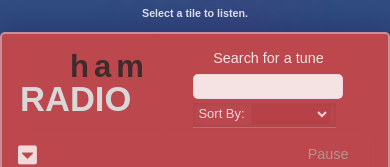
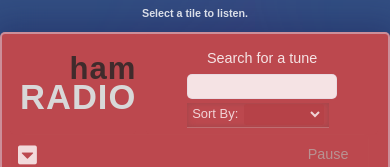
Before and after one commit to Hamilsauce/music-library-app, a Vue app: page / in a window 390 px wide. Shown: the top 167 px of the page. Built offline with nearby package versions, Linux system fonts and the light colour scheme; no server answers.

Commit message:
music app

```diff
--- a/src/App.vue
+++ b/src/App.vue
@@ -6,7 +6,7 @@
 		<div class="app-shell">
 			<div class="shell-head">
 				<div class="header header1">
-					<h1><span class="logo1">ham</span> <span class="logo2">RADIO</span></h1>
+					<h1><div class="logo1">ham</div> <div class="logo2">RADIO</div></h1>
 				</div>
 				<div class="header header2">
 					<label class="header2-label">Search for a tune</label>
@@ -192,20 +192,27 @@
 	h1 {
 		display: flex;
 		flex-direction: column;
-		justify-content: space-around;
+		/* justify-content: space-around; */
 		height: fit-content;
+		margin: auto;
+		line-height: 0.85;
+
+
 	}
 	.logo1 {
 		text-align: right;
-		padding-left: 40px;
+		padding-left: 30px;
 		color: rgba(37, 37, 37, 0.829);
 		font-size: 0.9em;
-		letter-spacing: 15px;
+		letter-spacing: 1px;
+		font-weight: 600;
 	}
 	.logo2 {
-		color: rgb(216, 216, 216);
+		color: rgba(240, 240, 240, 0.945);
 		margin-top: 0px;
-		padding-left: 0px;
+		padding-left:5px;
+		font-weight: 700;
+		letter-spacing: 1px;
 	}
 	@import "https://maxcdn.bootstrapcdn.com/font-awesome/4.7.0/css/font-awesome.min.css";
 	.fade-enter {
@@ -312,14 +319,6 @@
 		padding: 0px 20px;
 		border-radius: 8px;
 	}
-	header > h1 {
-		font-weight: 800;
-		font-size: 2.3em;
-		line-height: 1;
-		letter-spacing: 0.05em;
-		width: 100%;
-		text-align: center;
-	}
 
 	.assistant {
 		margin: 5px auto 0px auto;
@@ -383,12 +382,8 @@
 		user-select: none;
 		width: fit-content;
 	}
-	.header1 > h1 {
-		margin: 0px;
-		color: rgba(255, 255, 255, 0.863);
-	}
 
-	.header-button-container {
+.header-button-container {
 		display: flex;
 		flex-direction: column;
 		justify-content: space-between;
@@ -458,10 +453,10 @@
 			justify-content: space-around;
 		}
 
-		header > h1 {
+		/* header > h1 {
 			font-size: 1.4em;
 			line-height: 0.5;
-		}
+		} */
 
 		#app {
 			padding: 0px 0px 0px 0px;
@@ -476,10 +471,10 @@
 
 		.logo1 {
 			text-align: right;
-			padding-left: 50px;
+			padding-left: 40px;
 			color: rgba(37, 37, 37, 0.829);
-			font-size: 0.9em;
-			letter-spacing: 5px;
+			/* font-size: 0.9em; */
+			/* letter-spacing: 5px; */
 		}
 		.logo2 {
 			color: rgb(216, 216, 216);
@@ -535,12 +530,7 @@
 			padding-left: 10px;
 		}
 
-		.header1 > h1 {
-			font-weight: 800;
-			font-size: 2em;
-			line-height: 1;
-			margin: auto;
-		}
+
 
 		.filter-input {
 			margin: auto;
```
Also changed, not shown: src/assets/radio-icon-black.svg (added).
